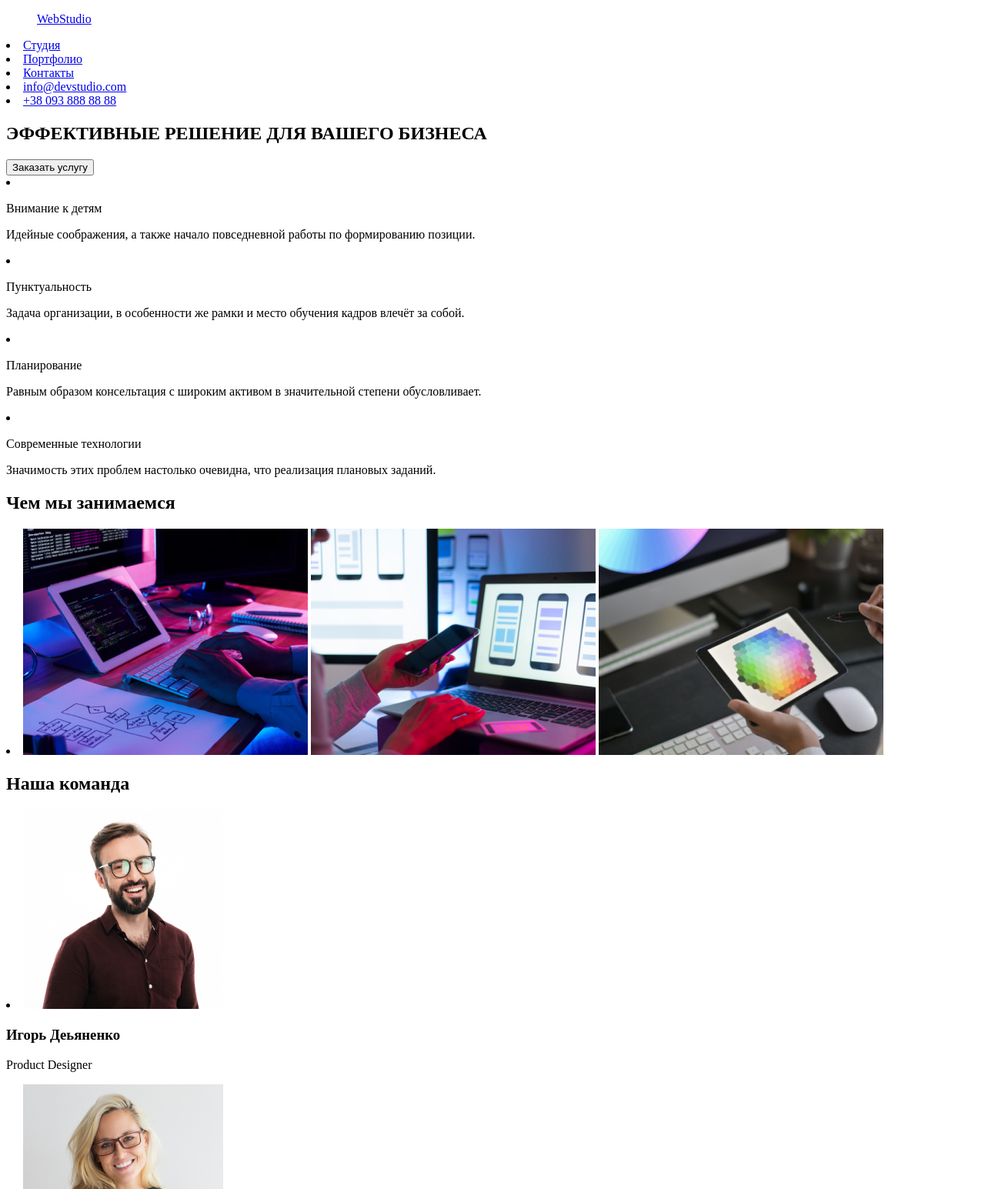
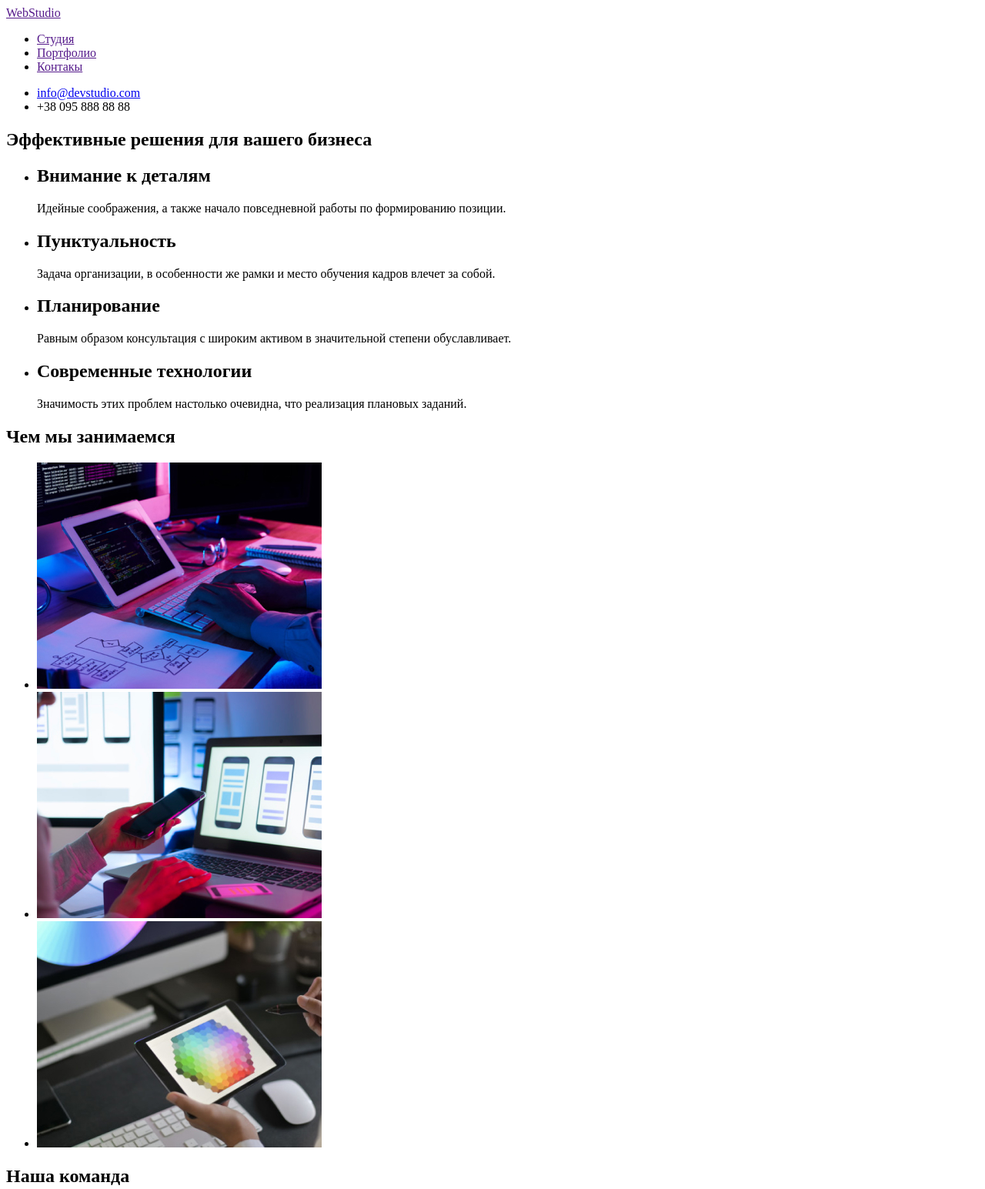
Before and after one commit to osokian/goit-markup-hw-01, a plain HTML site: page index.html in a window 1280 px wide. Shown: the top 1545 px of the page at 77% size. Drawn offline with Linux system fonts and the light colour scheme.

Commit message:
second submition

```diff
--- a/index.html
+++ b/index.html
@@ -8,85 +8,91 @@
 <body>
     <header>
         <nav>
+            <a href="">
+                WebStudio
+            </a>
+
             <ul>
-                <a href="www.google.com">WebStudio</a>
+                <li><a href="">Студия</a></li>
+                <li><a href="">Портфолио</a></li>
+                <li><a href="">Контакы</a></li>
             </ul>
-            <li>
-                <a href="www.google.com">Студия</a>
-            </li>
-            <li>
-                <a href="www.google.com">Портфолио</a>
-            </li>
-            <li>
-                <a href="www.google.com">Контакты</a>
-            </li>
-            <li>
-                <a href="www.google.com">info@devstudio.com</a>
-            </li>
-            <li>
-                <a href="www.google.com">+38 093 888 88 88</a>
-            </li>
         </nav>
+
+        <ul>
+            <li><a href="info@devstudio.com">info@devstudio.com</a></li>
+            <li><a></a>+38 095 888 88 88</li>
+        </ul>
     </header>
     <main>
+        <div>
             <section>
-            <h1>ЭФФЕКТИВНЫЕ РЕШЕНИЕ ДЛЯ ВАШЕГО БИЗНЕСА</h1>
-            <button>Заказать услугу</button>
+                <h1>Эффективные решения для вашего бизнеса</h1>
             </section>
+        </div>
+
         <section>
+            <ul>
                 <li>
-                <p>Внимание к детям</p>
+                    <h2>Внимание к деталям</h2>
                     <p>Идейные соображения, а также начало повседневной работы по формированию позиции.</p>
                 </li>
                 <li>
-                <p>Пунктуальность</p>
-                <p>Задача организации, в особенности же рамки и место обучения кадров влечёт за собой.</p>
+                    <h2>Пунктуальность</h2>
+                    <p>Задача организации, в особенности же рамки и место обучения кадров влечет за собой.</p>
                 </li>
                 <li>
-                <p>Планирование</p>
-                <p>Равным образом консельтация с широким активом в значительной степени обусловливает.</p>
+                    <h2>Планирование</h2>
+                    <p>Равным образом консультация с широким активом в значительной степени обуславливает.</p>
                 </li>
                 <li>
-                <p>Современные технологии</p>
+                    <h2>Современные технологии</h2>
                     <p>Значимость этих проблем настолько очевидна, что реализация плановых заданий.</p>
                 </li>
-            <h1>Чем мы занимаемся</h1>
-            <li>
-                <img src="./img/img1.png" alt="">
-                <img src="./img/img2.png" alt="">
-                <img src="./img/img3.png" alt="">
-            </li>
+            </ul>
         </section>
         <section>
-            <h1>Наша команда</h1>
+            <h2>Чем мы занимаемся</h2>
+            <ul>
                 <li>
-                <img src="./img/team/igor.jpg" alt="Product Designer" width="260" height="260">
-                <h3>Игорь Деьяненко</h3>
+                    <img src="./img/writer.jpg" alt="" width="370"></li>
+                <li>
+                    <img src="./img/phone.jpg" alt="" width="370"></li>
+                <li>
+                    <img src="./img/palitra.jpg" alt="" width="370"></li>
+            </ul>
+        </section>
+        <section>
+            <h2>Наша команда</h2>
+            <ul>
+                <li>
+                    <img src="./img/team/igor.jpg" alt="" width="270">
+                    <h2>Игорь Демьяненко</h2>
                     <p>Product Designer</p>
                 </li>
                 <li>
-                <img src="./img/team/olha.jpg" alt="Frontend Developer" width="260" height="260">
-                <h3>ОльгаРепина</h3>
-                <p>Frontend Developer</p>
+                    <img src="./img/team/olga.jpg" alt="" width="270">
+                    <h2>Ольга Репина</h2>
+                    <p>Frontent Developer</p>
                 </li>
                 <li>
-                <img src="./img/team/niko.jpg" alt="Marketing" width="260" height="260">
-                <h3>Николай Тарасов</h3>
+                    <img src="./img/team/michael.jpg" alt="" width="270">
+                    <h2>Николай Тарасов</h2>
                     <p>Marketing</p>
                 </li>
                 <li>
-                <img src="./img/team/miha.jpg" alt="UI Desinger" width="260" height="260">
-                <h3>Михаил Ермаков</h3>
+                    <img src="./img/team/niko.jpg" alt="" width="270">
+                    <h2>Михаил Ермаков</h2>
                     <p>UI Designer</p>
                 </li>
-
+            </ul>
         </section>
     </main>
     <footer>
-        <p>WebStudio</p>
+        <h2>WebStudio</h2>
         <p>г.Киев пр-т Леси Украинки, 26</p>
         <p>info@example.com</p>
-        <p>+38099 888 88 88</p>
+        <p>+380998888888</p>
     </footer>
 </body>
 </html>
```
Also changed, not shown: img/img1.png (deleted), img/img2.png (deleted), img/img3.png (deleted), img/palitra.jpg (added), img/phone.jpg (added), img/team/michael.jpg (renamed from img/team/miha.jpg), img/team/olga.jpg (renamed from img/team/olha.jpg), img/writer.jpg (added). Lines whose indentation alone changed are shown as unchanged.
